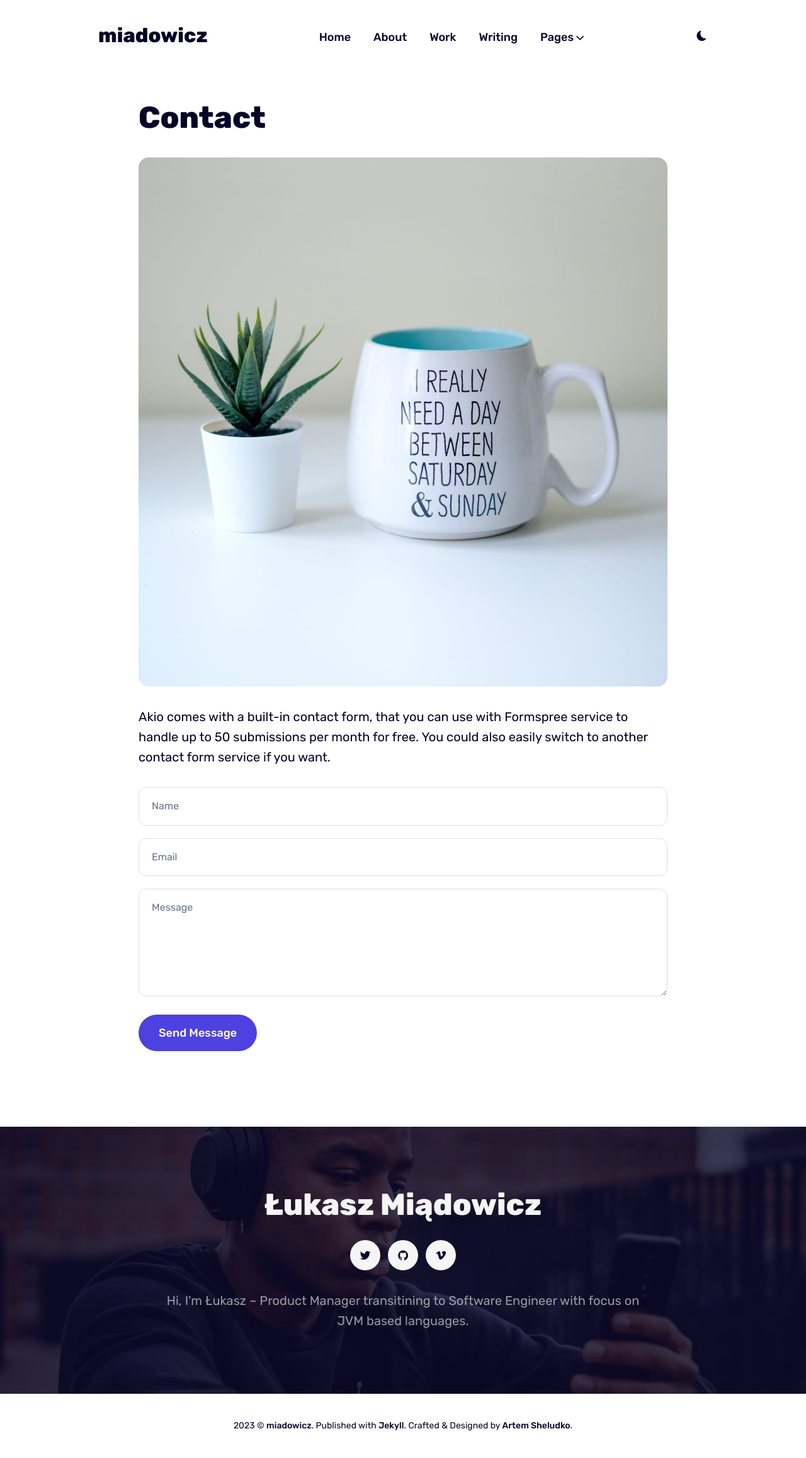
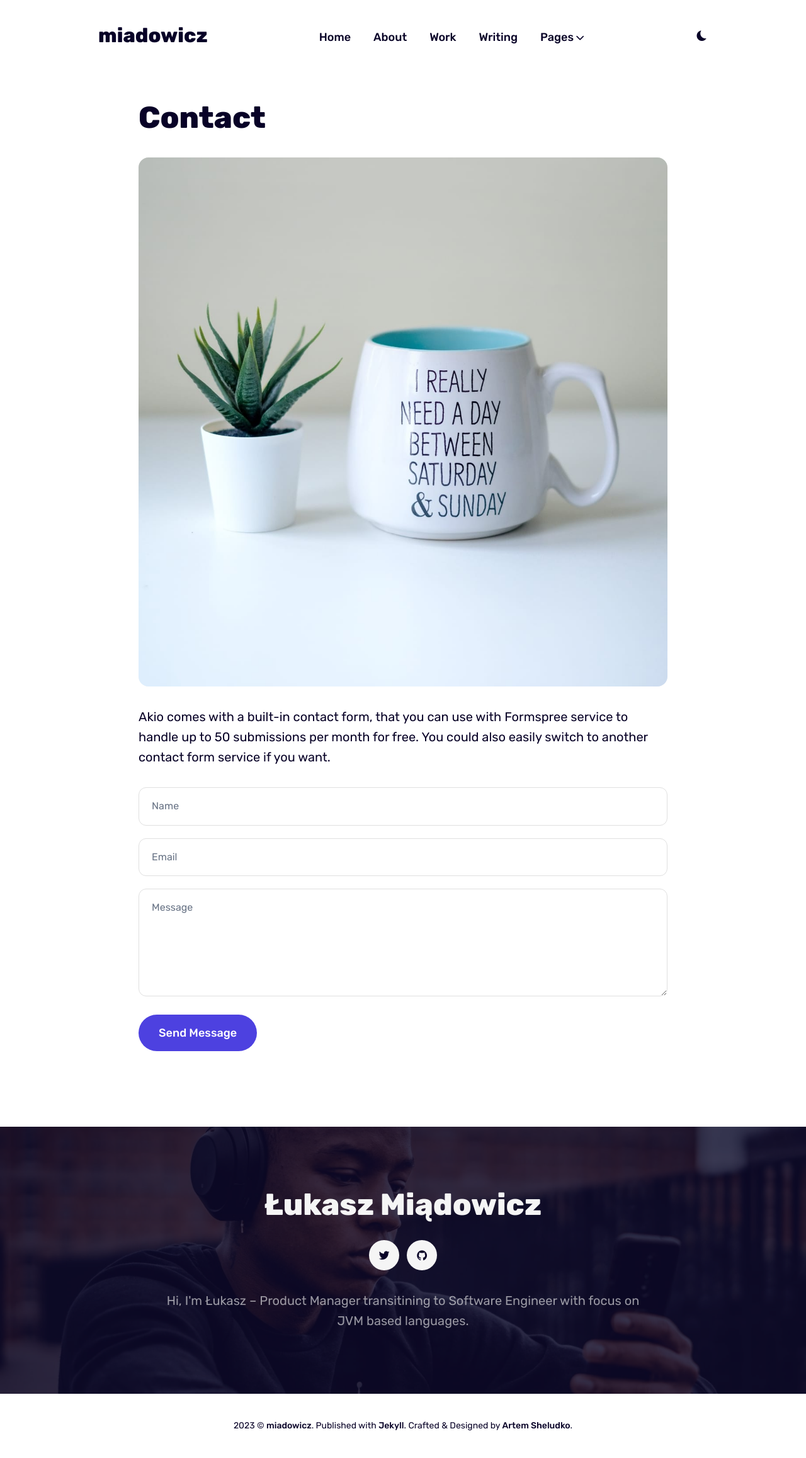
Before and after one commit to lmiadowicz/lmiadowicz.github.io, a Jekyll site: the page built from _pages/contact.html, in a window 1280 px wide. Shown: the whole page at 63% size. Built offline with Jekyll 4.4.1, drawn with Linux system fonts in a browser that asks for light colours.

Commit message:
removed vimeo icon

```diff
--- a/_data/settings.yml
+++ b/_data/settings.yml
@@ -36,7 +36,6 @@ author:
 social:
 - {icon: "ion-logo-twitter", link: "https://twitter.com/lmiadowicz"}
 - {icon: "ion-logo-github", link: "https://github.com/lmiadowicz"}
-- {icon: "ion-logo-vimeo", link: "https://vimeo.com"}
 
 # Example of adding a new link to the footer - {icon: "ion-logo-dribbble", link: "https://dribbble.com"}
 # Other icons can be found at https://ionicons.com/v4/
```
